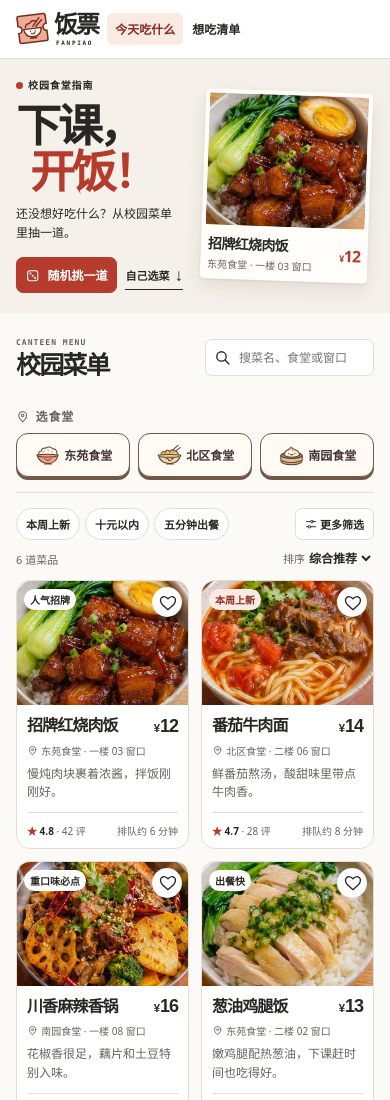
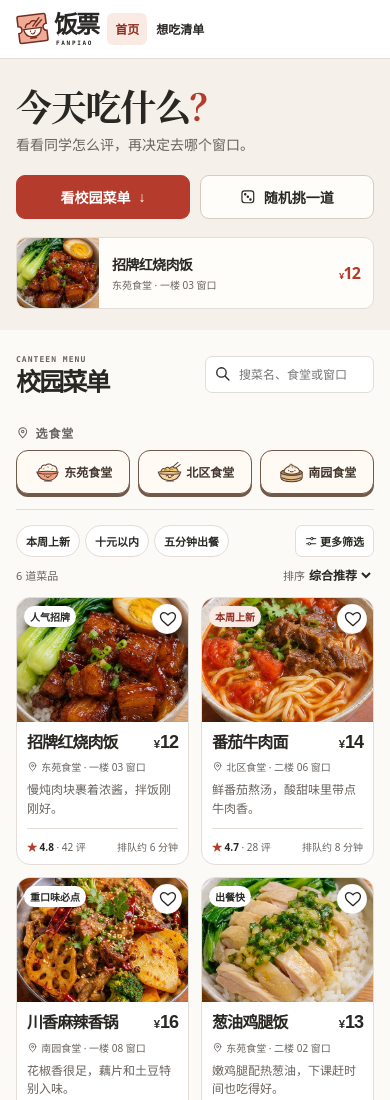
Before and after one commit to Acerinka/campus-fanpiao, a plain HTML site: page index.html in a window 390 px wide. Shown: the top 1100 px of the page. Drawn offline with Linux system fonts and the light colour scheme.

Commit message:
Refine the meal decision heading and mobile hero layout

```diff
--- a/index.html
+++ b/index.html
@@ -4,20 +4,22 @@
   <meta charset="utf-8"><meta name="viewport" content="width=device-width,initial-scale=1,viewport-fit=cover">
   <meta name="theme-color" content="#fcfaf7"><meta name="description" content="饭票校园食堂点评，按口味、预算和等候时间找到今天想吃的那道菜。">
   <title>饭票 · 校园食堂点评</title>
-  <link rel="icon" href="icon.svg?v=3" type="image/svg+xml"><link rel="stylesheet" href="style.css?v=7"><script defer src="app.js?v=6"></script>
+  <link rel="icon" href="icon.svg?v=3" type="image/svg+xml"><link rel="stylesheet" href="style.css?v=8"><script defer src="app.js?v=6"></script>
 </head>
 <body>
 <header id="discover"><div class="navwrap"><a class="brand" href="#discover" aria-label="饭票首页"><img src="icon.svg?v=3" alt=""><span><strong>饭票</strong><small>FANPIAO</small></span></a>
-<nav aria-label="主导航"><a href="#discover" id="nav-discover">今天吃什么</a><a href="#saved" id="nav-saved">想吃清单 <span id="saved-count"></span></a></nav>
+<nav aria-label="主导航"><a href="#discover" id="nav-discover">首页</a><a href="#saved" id="nav-saved">想吃清单 <span id="saved-count"></span></a></nav>
 </div></header>
 <main>
 <section class="hero" id="hero" aria-label="校园午餐指南">
   <div class="poster"><div class="poster-inner">
     <div class="hero-copy">
-      <div class="edition"><span class="ticket-dot"></span>校园食堂指南<span class="edition-en" lang="en"> / CAMPUS EATS</span></div>
-      <h1>下课，<em>开饭！</em></h1>
-      <p>还没想好吃什么？从校园菜单里抽一道。</p>
-      <div class="hero-actions"><button class="redbtn" id="draw"><i data-i="dice"></i>随机挑一道</button><button class="featured" id="browse">自己选菜 <span aria-hidden="true">↓</span></button></div>
+      <h1>今天吃什么<span>？</span></h1>
+      <p>看看同学怎么评，再决定去哪个窗口。</p>
+      <div class="hero-actions">
+        <button class="redbtn" id="browse">看校园菜单 <span aria-hidden="true">↓</span></button>
+        <button class="draw-button" id="draw"><i data-i="dice"></i>随机挑一道</button>
+      </div>
     </div>
     <figure class="dish-print">
       <img src="dish-1.jpg" width="508" height="508" alt="酱汁红烧肉配卤蛋、青菜和米饭" fetchpriority="high">
--- a/style.css
+++ b/style.css
@@ -26,7 +26,7 @@ i svg { width: 1.12em; height: 1.12em; stroke: currentColor; fill: none; stroke-
 .navwrap, .poster-inner, .menu { width: var(--width); margin-inline: auto }
 header { background: var(--paper); border-bottom: 1px solid var(--rule) }
 .navwrap { min-height: 72px; display: flex; align-items: center; gap: clamp(34px, 6vw, 90px) }
-.brand, nav, nav a, .hero-actions, .redbtn, .featured, .edition, .hall-inner, .hall-label, .hall-inner button, .section-title, .search, .chips, .chips button, .filterbtn, .secondary, .option, .actions, .optionrow { display: flex; align-items: center }
+.brand, nav, nav a, .hero-actions, .redbtn, .draw-button, .hall-inner, .hall-label, .hall-inner button, .section-title, .search, .chips, .chips button, .filterbtn, .secondary, .option, .actions, .optionrow { display: flex; align-items: center }
 .brand { gap: 8px }
 .brand img { width: 46px; transform: rotate(-7deg) }
 .brand>span { display: grid }
@@ -38,20 +38,18 @@ nav a.active { background: var(--blush); color: var(--accent-deep) }
 nav a:hover:not(.active) { background: var(--hover) }
 .poster { background: var(--hero); overflow: hidden }
 .poster-inner { min-height: 322px; display: grid; grid-template-columns: 1.08fr 1fr; align-items: center; position: relative }
-.hero-copy { z-index: 1; padding: 32px 0 38px }
-.edition { width: fit-content; font-size: 12px; font-weight: 800; line-height: 1.3; gap: 8px; letter-spacing: .09em }
-.edition-en { font: bold 11px/1 var(--mono); letter-spacing: .12em }
-.ticket-dot { width: 7px; height: 7px; background: var(--accent); border-radius: 50% }
-h1 { letter-spacing: -.075em; font-size: clamp(52px, 5.8vw, 88px); line-height: 1.15; font-weight: 900; margin: 17px 0 14px; white-space: nowrap }
-h1 em { color: var(--accent); font-style: normal }
-.hero-copy p { max-width: 26em; margin: 0 0 24px; font-size: 16px; line-height: 1.65; font-weight: 550 }
-.hero-actions { gap: 21px }
+.hero-copy { padding: 40px 0; min-width: 0 }
+.hero-copy h1 { margin: 0; font-family: "Songti SC","Noto Serif CJK SC","Source Han Serif SC",SimSun,serif; font-size: clamp(44px,4.9vw,72px); font-weight: 700; line-height: 1.2; letter-spacing: -.035em; white-space: nowrap }
+.hero-copy h1 span { color: var(--accent) }
+.hero-copy p { color: var(--muted); margin: 14px 0 26px; font-size: 16px; font-weight: 400; line-height: 1.6 }
+.hero-actions { gap: 10px; flex-wrap: wrap }
+.hero-actions button { justify-content: center; gap: 8px; min-height: 46px; padding: 10px 20px; border-radius: 9px; font-size: 14px; font-weight: 650; white-space: nowrap }
+.draw-button { background: #fffdfa; border: 1px solid #d5cbc0 }
+.draw-button:hover { background: var(--hover) }
 .redbtn, .secondary { justify-content: center; gap: 8px; border: 1px solid var(--rule); font-size: 14px; font-weight: 800; padding: 11px 18px; border-radius: 7px }
 .redbtn { background: var(--accent); color: white; border-color: var(--accent) }
 .redbtn:hover { background: var(--accent-deep); border-color: var(--accent-deep) }
 .redbtn:active { transform: translateY(1px) }
-.featured { padding: 6px 0; gap: 5px; border-bottom: 1px solid; font-size: 13px; font-weight: 750 }
-.featured span { font-size: 17px }
 .dish-print { justify-self: center; width: min(88%, 440px); margin: 27px 0 30px; padding: 7px; background: #fffdfa; border-radius: 4px; transform: rotate(2deg); box-shadow: 0 8px 20px #402a1918, 0 1px 2px #402a191c }
 .dish-print img { display: block; width: 100%; height: auto; aspect-ratio: 2.05; object-fit: cover; object-position: center 45%; border-radius: 1px }
 .dish-print figcaption { display: flex; align-items: center; justify-content: space-between; gap: 6px; padding: 11px 8px 6px }
@@ -145,7 +143,6 @@ body:has(dialog[open]) { overflow: hidden }
   .card-body { padding: 13px }
   .nameprice h3 { font-size: 18px }
   .poster-inner { grid-template-columns: 1fr .93fr; min-height: 285px }
-  .hero-copy p { font-size: 14px }
 }
 @media (max-width: 680px) {
   :root { --width: calc(100% - 32px) }
@@ -156,18 +153,17 @@ body:has(dialog[open]) { overflow: hidden }
   .brand small { font-size: 6px }
   nav { gap: 1px }
   nav a { font-size: 12px; padding: 7px 8px }
-  .poster-inner { min-height: 238px; grid-template-columns: 1.1fr .9fr }
-  .hero-copy { padding: 20px 0 }
-  .edition { font-size: 10px; gap: 5px }
-  .edition-en { display: none }
-  h1 { font-size: clamp(37px,7.8vw,51px); margin: 10px 0 9px }
-  .hero-copy p { max-width: 19em; font-size: 12px; margin-bottom: 14px }
-  .hero-actions { gap: 10px; flex-wrap: wrap }
+  .poster-inner { grid-template-columns: 1fr; min-height: 0; padding: 25px 0 21px; gap: 18px }
+  .hero-copy { padding: 0 }
+  .hero-copy h1 { font-size: clamp(36px,8vw,46px) }
+  .hero-copy p { font-size: 14px; margin: 7px 0 18px }
+  .hero-actions { display: grid; grid-template-columns: repeat(2, minmax(0,1fr)); max-width: 390px }
+  .hero-actions button { min-height: 44px; padding: 8px 10px }
+
   .redbtn { font-size: 13px; padding: 9px 12px }
-  .featured { font-size: 11px; padding: 3px 0 }
-  .dish-print { width: 95%; margin-block: 18px; padding: 4px }
-  .dish-print img { aspect-ratio: 1.2 }
-  .dish-print figcaption { padding: 7px 3px 4px; flex-wrap: wrap }
+  .dish-print { display: flex; align-items: stretch; width: 100%; margin: 0; padding: 0; background: #fffdfa; border: 1px solid var(--rule); border-radius: 10px; overflow: hidden; box-shadow: none; transform: none }
+  .dish-print img { width: 82px; height: 70px; border-radius: 0 }
+  .dish-print figcaption { flex: 1; padding: 8px 13px; min-width: 0 }
   .dish-print strong { font-size: 14px }
   .dish-print small { font-size: 10px; margin-top: 3px }
   .dish-print b { font-size: 16px }
@@ -197,19 +193,12 @@ body:has(dialog[open]) { overflow: hidden }
 }
 @media (max-width: 450px) {
   .navwrap { gap: 9px }
-  .poster-inner { min-height: 245px; grid-template-columns: 51% 49% }
-  h1 { font-size: 45px; line-height: 1.03 }
-  h1 em { display: block; margin-left: 14px }
-  .hero-copy p { max-width: 14em; padding-right: 6px }
-  .hero-actions { gap: 8px }
-  .hero-actions .redbtn { font-size: 12px; padding: 8px 9px }
   .chips button i { display: none }
   .card-bottom { gap: 3px }
   .nameprice { gap: 3px; flex-wrap: wrap }
   .resultmeta { font-size: 11px }
 }
 @media (max-width: 350px) {
-  .hero-actions { align-items: flex-start; flex-direction: column }
   .search input { width: 111px }
 }
 @media (prefers-reduced-motion: reduce) { *, *::before, *::after { transition: none !important; scroll-behavior: auto !important } }
```
